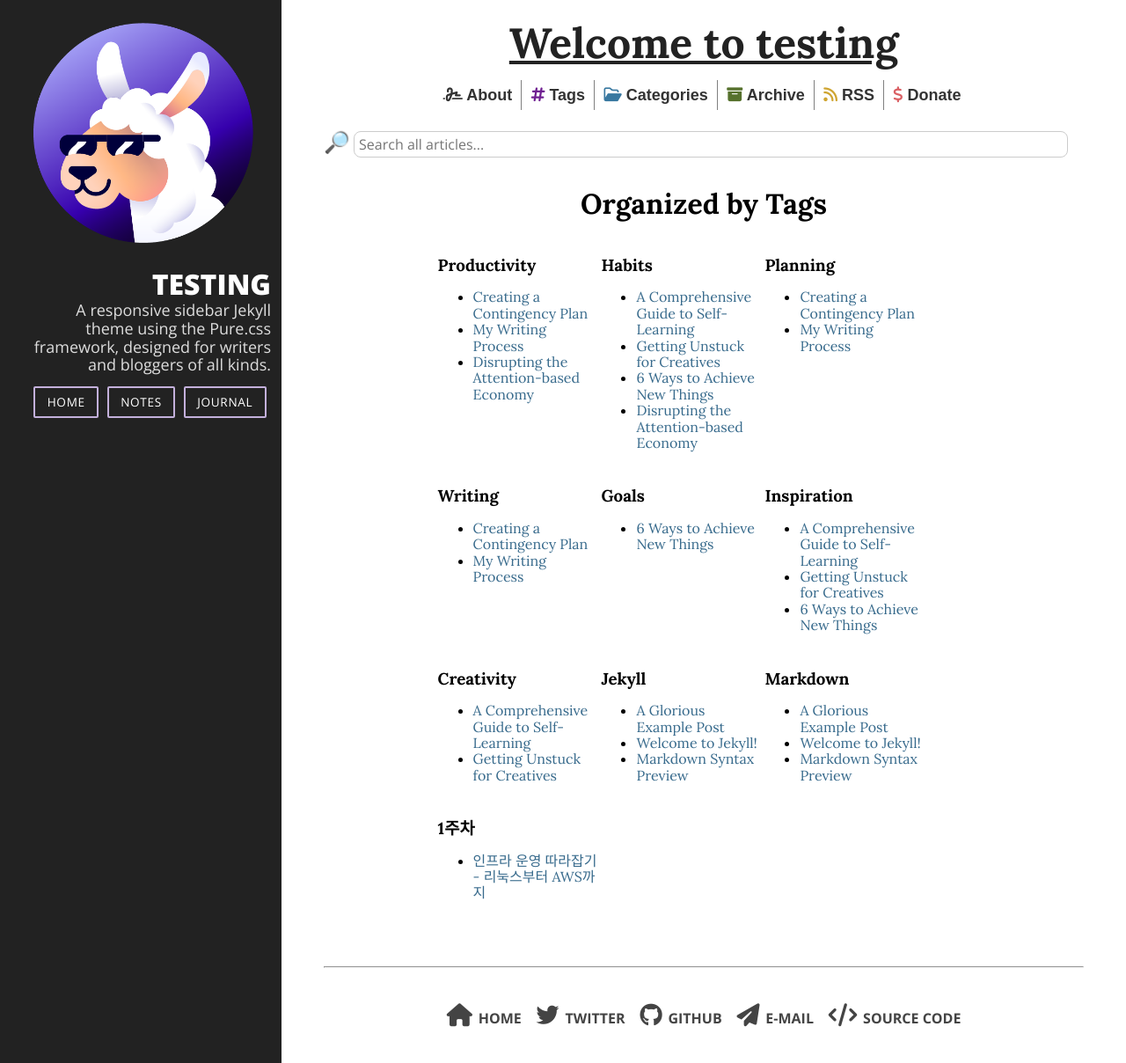
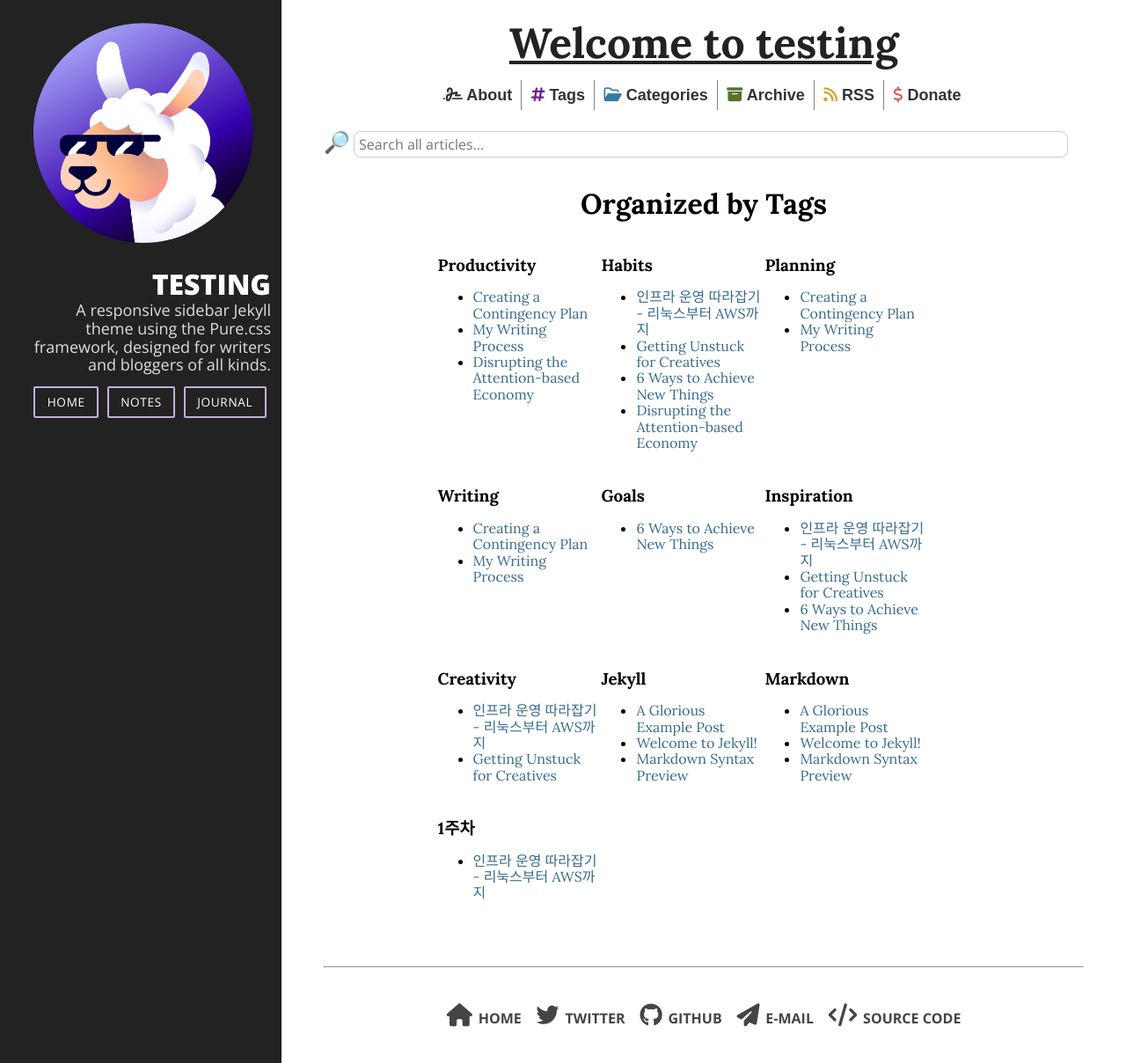
Before and after one commit to shiny-chang/shiny-chang.github.io, a Jekyll site: the page built from _pages/tags.md, in a window 1280 px wide and 1208 px high. Shown: the whole window at 88% size. Built offline with Jekyll 4.4.1, drawn with Linux system fonts in a browser that asks for light colours; nearby versions of some CDN libraries.

Commit message:
Update 2020-11-03-a-comprehensive-guide-to-self-learning.md

```diff
--- a/_posts/example_posts/2020-11-03-a-comprehensive-guide-to-self-learning.md
+++ b/_posts/example_posts/2020-11-03-a-comprehensive-guide-to-self-learning.md
@@ -1,5 +1,5 @@
 ---
-title: A Comprehensive Guide to Self-Learning
+title: 인프라 운영 따라잡기 - 리눅스부터 AWS까지
 author: Reid Doe
 avatar: assets/img/common/reid-avatar.png
 categories:
```
